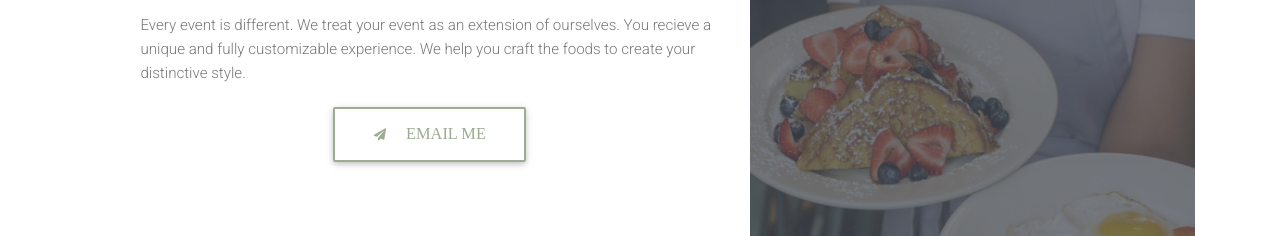
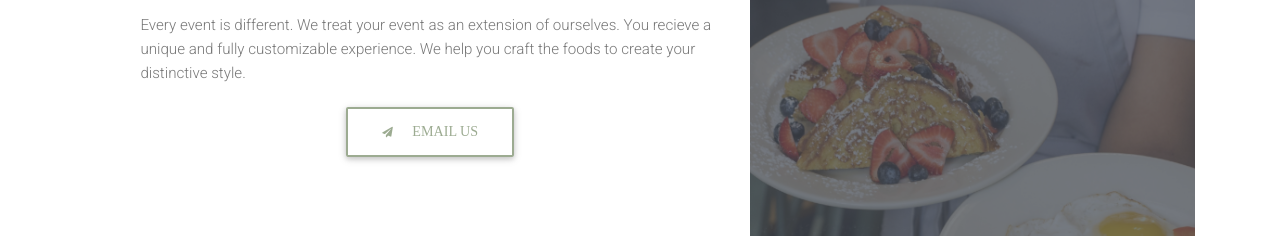
Before and after one commit to lkraman/pwc-gatsby-mdbreact, a Gatsby site: page /catering in a window 1280 px wide. Shown: the part 928-1164 px from the top of the page. Built offline with nearby package versions, Linux system fonts and the light colour scheme; Gatsby itself is replaced by a stand-in of ours.

Commit message:
commit unpublished catering page

```diff
--- a/src/components/layout.css
+++ b/src/components/layout.css
@@ -42,7 +42,6 @@
   "custom-color": #c0996b,
   "custom-color": #fae4ca
 );
-
 */
 
 .btn-group-lg .btn-group {
--- a/src/components/mask.js
+++ b/src/components/mask.js
@@ -49,7 +49,7 @@ const Intro = ({ children }) => {
                 <MDBBtn className="mask-button mb-4 justify-content-center">
                   <MDBIcon icon="laptop" className=" mr-3"></MDBIcon> Takeout{" "}
                   <br />
-                  <span className="coming-soon">Coming October 15th!</span>
+                  <span className="coming-soon">Coming Soon!</span>
                 </MDBBtn>
               </a>
             </MDBCol>
--- a/src/pages/catering.js
+++ b/src/pages/catering.js
@@ -96,26 +96,13 @@ export const CateringPage = () => (
                   experience. We help you craft the foods to create your
                   distinctive style.
                 </p>
-
-                <div>
-                  <Animation
-                    className="catering-button justify-content-center"
-                    type="rubberBand"
-                    duration="2s"
+                <div className="col text-center">
+                  <MDBBtn
+                    className="catering-button mb-4 justify-content-center"
+                    href="mailto:cmck@cafeamericana.net"
                   >
-                    <MDBBtn
-                      className="catering-button mb-4"
-                      outline
-                      rounded
-                      hover="true"
-                      waves-effect="true"
-                      size="lg"
-                      href="mailto:cmck@cafeamericana.net"
-                    >
-                      <MDBIcon icon="paper-plane" className="catering mr-3" />{" "}
-                      Email me
-                    </MDBBtn>
-                  </Animation>
+                    <MDBIcon icon="paper-plane" className=" mr-3" /> Email Us
+                  </MDBBtn>
                 </div>
               </MDBCol>
             </MDBRow>
```
